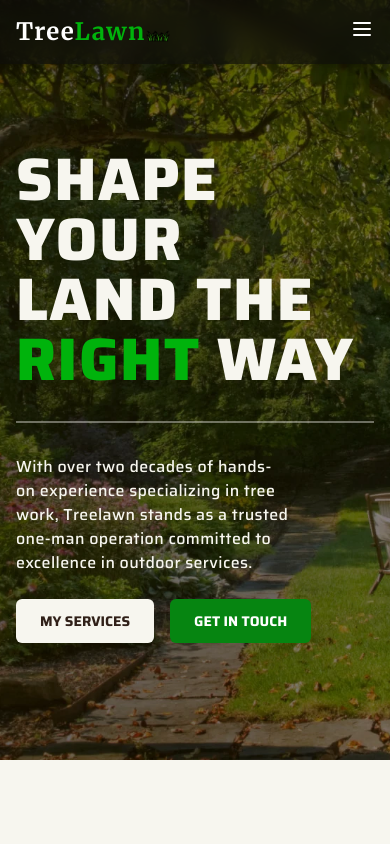
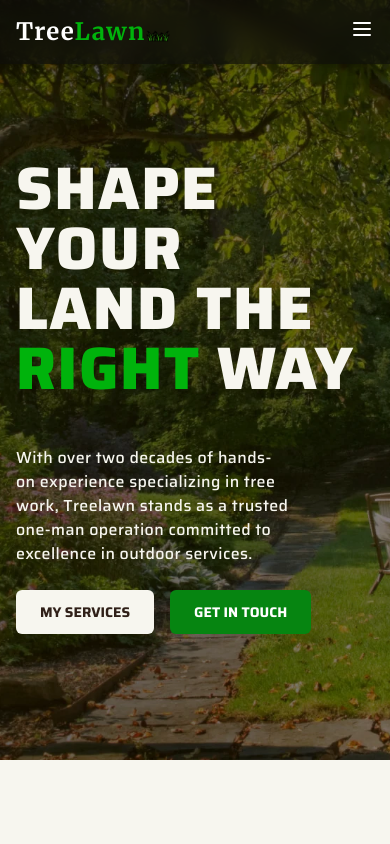
Before and after one commit to KramYengir/treelawn_v2, a Next.js app: page / in a window 390 px wide. Shown: the top 844 px of the page. Built offline with nearby package versions, Linux system fonts and the light colour scheme.

Commit message:
remove line

```diff
--- a/components/Hero.tsx
+++ b/components/Hero.tsx
@@ -7,14 +7,17 @@ const Hero = () => {
       id="hero"
       className="relative flex flex-col justify-center text-mucky-50 pt-20 min-h-[90vh] bg-[url('../public/images/garden.webp')] bg-cover bg-center"
     >
-      <div className="rm-container w-full flex flex-col lg:flex-row items-start lg:items-center justify-evenly gap-x-12  text-balance">
-        <div className="flex-1 flex flex-col items-start justify-center gap-y-4 pb-8 lg:pb-0 max-w-md md:max-w-lg lg:max-w-2xl">
-          <h1 className="uppercase text-6xl md:text-7xl xl:text-8xl font-extrabold tracking-wide">
+      <div className="rm-container w-full flex flex-col lg:flex-row items-start lg:items-center justify-evenly gap-x-12 gap-y-12 text-balance">
+        <div className="flex-1 flex flex-col items-start justify-center gap-y-4 max-w-md md:max-w-lg lg:max-w-2xl">
+          <h1
+            className="uppercase text-6xl md:text-7xl xl:text-8xl font-extrabold tracking-wide"
+            aria-label="shape your land the right way"
+          >
             shape your land the <span className="text-apple-600">right</span>{" "}
             way
           </h1>
         </div>
-        <div className="flex-1 flex flex-col items-start justify-center gap-x-12 gap-y-6 pt-8 lg:pt-0 border-t-2 lg:border-0 border-mucky-50/40 max-w-lg">
+        <div className="flex-1 flex flex-col items-start justify-center gap-x-12 gap-y-6 max-w-lg">
           <p className="font-medium tracking-wide md:text-lg lg:text-xl max-w-md">
             With over two decades of hands-on experience specializing in tree
             work, Treelawn stands as a trusted one-man operation committed to
```
